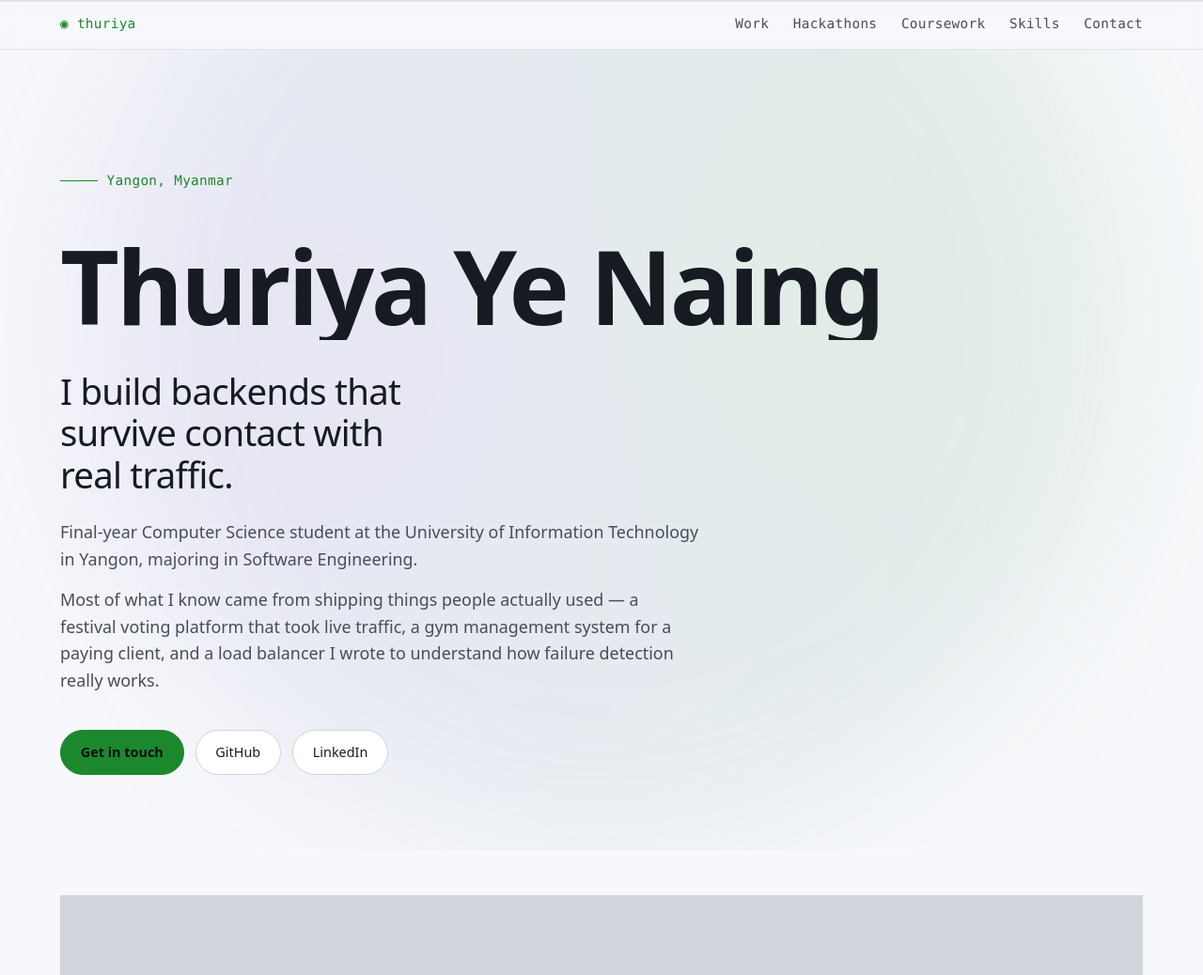
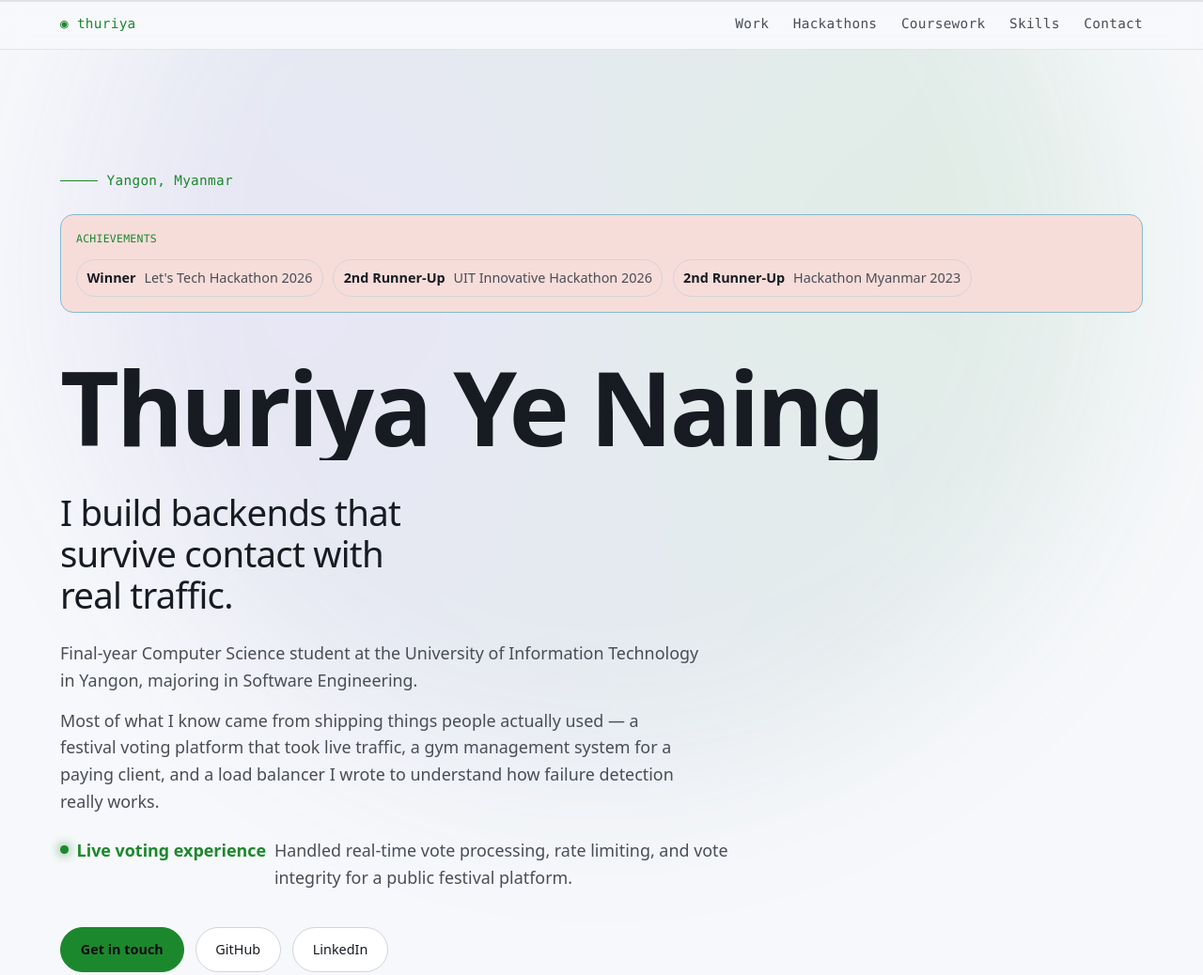
Before and after one commit to theYE-8266-viren-Nai/portfolio, an Astro site: page / in a window 1280 px wide. Shown: the top 1038 px of the page at 94% size. Built offline with nearby package versions, Linux system fonts and the light colour scheme; Astro itself is replaced by a stand-in of ours.

Commit message:
Highlight achievements and live voting experience

```diff
--- a/src/data/site.ts
+++ b/src/data/site.ts
@@ -17,6 +17,12 @@ export const profile = {
     'Most of what I know came from shipping things people actually used — a festival voting platform that took live traffic, a gym management system for a paying client, and a load balancer I wrote to understand how failure detection really works.',
   ],
 };
+
+export const achievements = [
+  { result: 'Winner', event: "Let's Tech Hackathon 2026" },
+  { result: '2nd Runner-Up', event: 'UIT Innovative Hackathon 2026' },
+  { result: '2nd Runner-Up', event: 'Hackathon Myanmar 2023' },
+];
 
 export const education = {
   school: 'University of Information Technology',
--- a/src/pages/index.astro
+++ b/src/pages/index.astro
@@ -1,7 +1,7 @@
 ---
 import Base from '../layouts/Base.astro';
 import ProjectCard from '../components/ProjectCard.astro';
-import { profile, education, projects, skills, speaking, otherRepos } from '../data/site';
+import { profile, achievements, education, projects, skills, speaking, otherRepos } from '../data/site';
 
 const freelance = projects.filter((p) => p.kind === 'freelance');
 const hackathon = projects.filter((p) => p.kind === 'hackathon');
@@ -41,12 +41,28 @@ const nav = [
       <div class="hero__aura" aria-hidden="true"></div>
       <div class="wrap">
         <p class="hero__eyebrow mono enter" style="--i:0">{profile.location}</p>
-        <h1 class="hero__name enter" style="--i:1">{profile.name}</h1>
-        <p class="hero__tagline enter" style="--i:2">{profile.tagline}</p>
-        <div class="hero__intro enter" style="--i:3">
+        <div class="achievement-bar enter" style="--i:1">
+          <div class="achievement-bar__heading mono">Achievements</div>
+          <div class="achievement-bar__list">
+            {achievements.map((achievement) => (
+              <span class="achievement-pill">
+                <strong>{achievement.result}</strong>
+                <span>{achievement.event}</span>
+              </span>
+            ))}
+          </div>
+        </div>
+        <h1 class="hero__name enter" style="--i:2">{profile.name}</h1>
+        <p class="hero__tagline enter" style="--i:3">{profile.tagline}</p>
+        <div class="hero__intro enter" style="--i:4">
           {profile.intro.map((p) => <p>{p}</p>)}
         </div>
-        <div class="hero__actions enter" style="--i:4">
+        <p class="live-vote-callout enter" style="--i:5">
+          <span class="live-vote-callout__dot" aria-hidden="true"></span>
+          <strong>Live voting experience</strong>
+          <span>Handled real-time vote processing, rate limiting, and vote integrity for a public festival platform.</span>
+        </p>
+        <div class="hero__actions enter" style="--i:6">
           <a class="btn btn--primary" href={`mailto:${profile.email}`}>Get in touch</a>
           <a class="btn" href={profile.github} target="_blank" rel="noopener noreferrer">GitHub</a>
           <a class="btn" href={profile.linkedin} target="_blank" rel="noopener noreferrer">LinkedIn</a>
--- a/src/styles/global.css
+++ b/src/styles/global.css
@@ -130,6 +130,78 @@ button:focus-visible {
   font-family: var(--mono);
   font-size: var(--step--1);
   letter-spacing: 0.02em;
+}
+
+.achievement-bar {
+  display: grid;
+  gap: 0.8rem;
+  margin: 1.5rem 0 2.2rem;
+  padding: 1rem;
+  border: 1px solid color-mix(in oklch, var(--accent) 35%, var(--line));
+  border-radius: var(--radius);
+  background: color-mix(in oklch, var(--bg-raised) 82%, var(--accent) 18%);
+}
+
+.achievement-bar__heading {
+  color: var(--accent);
+  text-transform: uppercase;
+  font-size: 0.72rem;
+}
+
+.achievement-bar__list {
+  display: flex;
+  flex-wrap: wrap;
+  gap: 0.65rem;
+}
+
+.achievement-pill {
+  display: inline-flex;
+  flex-wrap: wrap;
+  gap: 0.35rem 0.55rem;
+  padding: 0.45rem 0.65rem;
+  border: 1px solid var(--line);
+  border-radius: 999px;
+  color: var(--text-dim);
+  font-size: var(--step--1);
+}
+
+.achievement-pill strong {
+  color: var(--text);
+}
+
+.live-vote-callout {
+  display: flex;
+  align-items: flex-start;
+  gap: 0.55rem;
+  max-width: 70ch;
+  margin-top: 1.5rem;
+  color: var(--text-dim);
+}
+
+.live-vote-callout strong {
+  color: var(--accent);
+  white-space: nowrap;
+}
+
+.live-vote-callout__dot {
+  flex: 0 0 auto;
+  width: 0.55rem;
+  height: 0.55rem;
+  margin-top: 0.55rem;
+  border-radius: 50%;
+  background: var(--accent);
+  box-shadow: 0 0 0.7rem var(--accent);
+}
+
+@media (max-width: 680px) {
+  .live-vote-callout {
+    display: grid;
+    grid-template-columns: auto 1fr;
+  }
+
+  .live-vote-callout > span:last-child {
+    grid-column: 2;
+  }
 }
 
 /* ---------------------------------------------------------------------------
```
